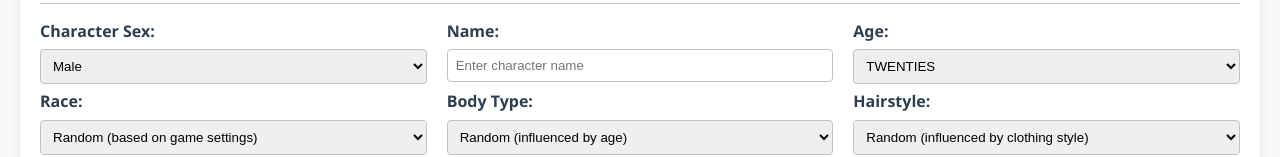
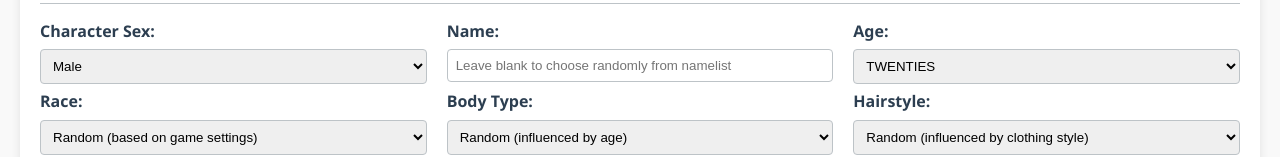
Before and after one commit to rethyria/rethyria.github.io, a plain HTML site: page newlife-character-creator.html in a window 1280 px wide. Shown: the part 410-567 px from the top of the page. Drawn offline with Linux system fonts and the light colour scheme.

Commit message:
Updated character name placeholder text

```diff
--- a/newlife-character-creator.html
+++ b/newlife-character-creator.html
@@ -531,7 +531,7 @@
 
                     <div class="form-group">
                         <label for="character-name">Name:</label>
-                        <input type="text" id="character-name" placeholder="Enter character name">
+                        <input type="text" id="character-name" placeholder="Leave blank to choose randomly from namelist">
                     </div>
 
                     <div class="form-group">
```
